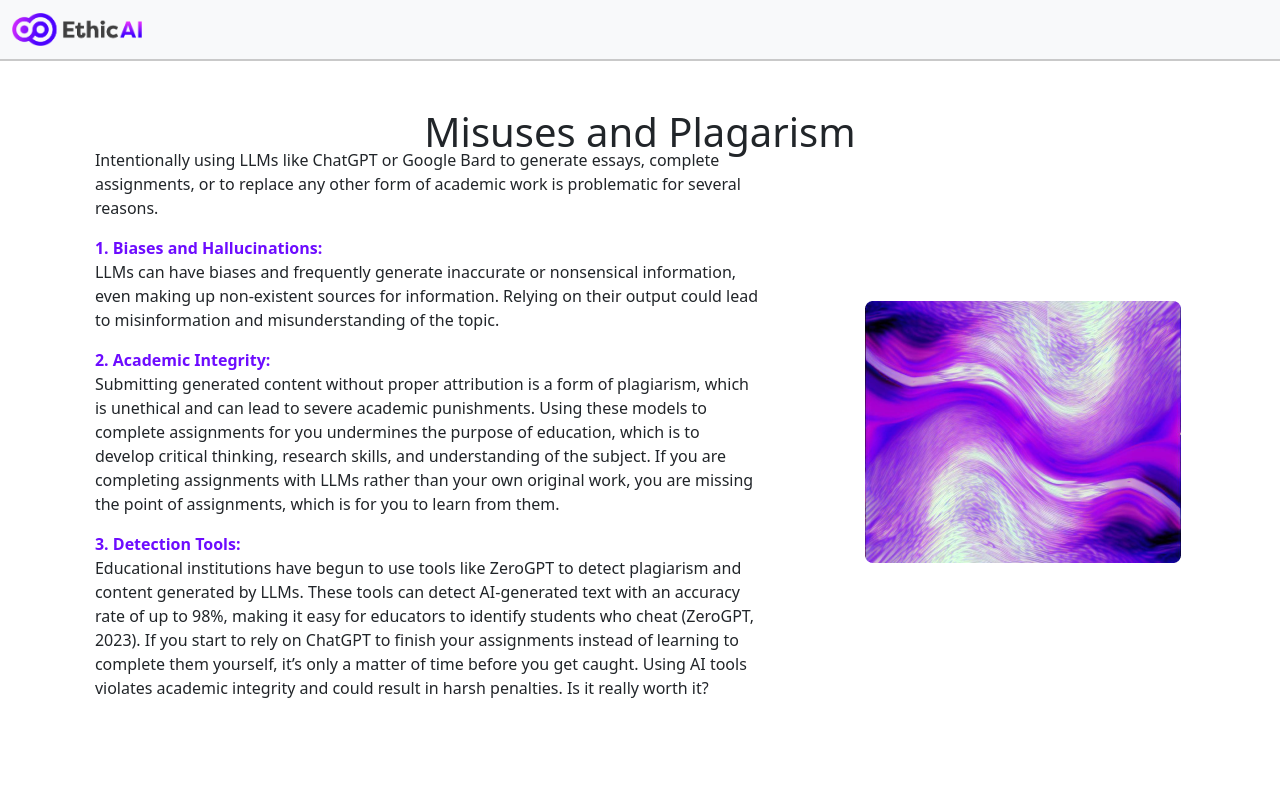
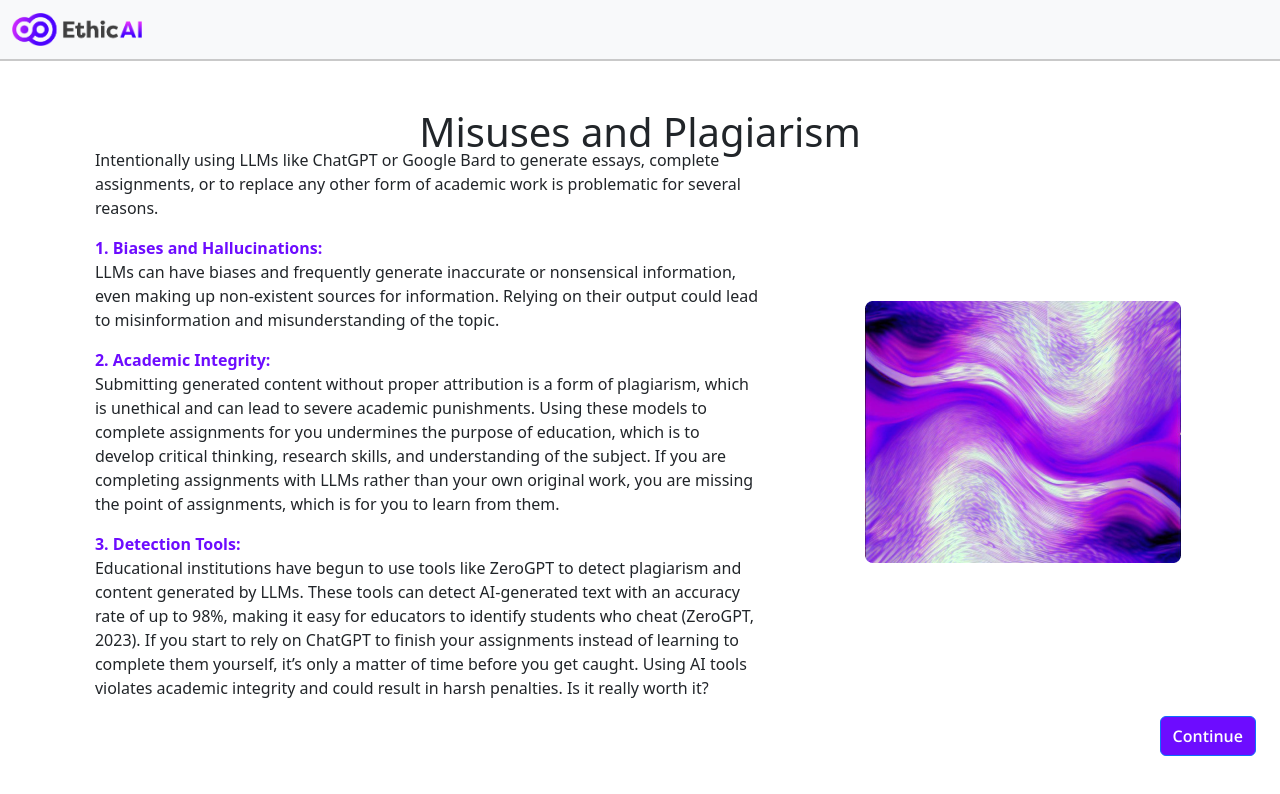
Before and after one commit to harslash/EthicAI, a Vue app in the folder project/ethicai-spa/: page /chatbots/misuses-and-plagarism in a window 1280 px wide. Shown: the top 794 px of the page. Built offline with nearby package versions, Linux system fonts and the light colour scheme.

Commit message:
EDIT CHATBOTS

```diff
--- a/project/ethicai-spa/src/components/pages/chatbots/chatbots-page-4.vue
+++ b/project/ethicai-spa/src/components/pages/chatbots/chatbots-page-4.vue
@@ -3,11 +3,15 @@
   <div class="container-fluid page-container text-center">
     <div class="row h-10 mb-5">
       <div class="col-md-12">
-                <h1 class="mt-5"> Misuses and Plagarism</h1>
+        <h1 class="mt-5">Misuses and Plagiarism</h1>
       </div>
     </div>
 
-        <div ref="firstSection" class="row h-30 mb-5 justify-content-center" :class="{ 'hidden': !showFirstSection}">
+    <div
+      ref="firstSection"
+      class="row h-30 mb-5 justify-content-center"
+      :class="{ 'hidden': !showFirstSection }"
+    >
       <div class="col-md-8 d-flex align-items-center">
         <div class="d-flex justify-content-center flex-wrap">
           <p class="section-text">
@@ -15,17 +19,17 @@
           </p>
 
           <p class="section-text">
-              <span style="color: #6D0CFF;"><b> 1. Biases and Hallucinations: </b></span><br>
+            <span style="color: #6D0CFF;"><b>1. Biases and Hallucinations:</b></span><br />
             LLMs can have biases and frequently generate inaccurate or nonsensical information, even making up non-existent sources for information. Relying on their output could lead to misinformation and misunderstanding of the topic.
           </p>
 
           <p class="section-text">
-                <span style="color: #6D0CFF;"><b> 2. Academic Integrity: </b></span><br>
+            <span style="color: #6D0CFF;"><b>2. Academic Integrity:</b></span><br />
             Submitting generated content without proper attribution is a form of plagiarism, which is unethical and can lead to severe academic punishments. Using these models to complete assignments for you undermines the purpose of education, which is to develop critical thinking, research skills, and understanding of the subject. If you are completing assignments with LLMs rather than your own original work, you are missing the point of assignments, which is for you to learn from them.
           </p>
 
           <p class="section-text">
-                <span style="color: #6D0CFF;"><b> 3. Detection Tools: </b></span><br>
+            <span style="color: #6D0CFF;"><b>3. Detection Tools:</b></span><br />
             Educational institutions have begun to use tools like ZeroGPT to detect plagiarism and content generated by LLMs. These tools can detect AI-generated text with an accuracy rate of up to 98%, making it easy for educators to identify students who cheat (ZeroGPT, 2023). If you start to rely on ChatGPT to finish your assignments instead of learning to complete them yourself, it’s only a matter of time before you get caught. Using AI tools violates academic integrity and could result in harsh penalties. Is it really worth it?
           </p>
         </div>
@@ -33,20 +37,46 @@
       <div class="col-md-4 d-flex align-items-center">
         <img class="img-a" src="../../../assets//dalle_page1_img.png" alt="an art piece depicting a purple swirl" />
       </div>
+
+        <div class="row h-10">
+            <div class="col-md-8 offset-md-4 d-flex justify-content-end align-items-top">
+                <purple-btn :text="'Continue'" @click="showSecondSection = true; scrollIntoSecondSection()" />
+            </div>
         </div>
     </div>
 
-
+  </div>
 </template>
 
 <script lang="ts">
 import { defineComponent } from 'vue';
 import NavBar from '../../reusable/nav-bar.vue';
+import PurpleBtn from '../../reusable-ui/purple-btn.vue';
 
 export default defineComponent({
   name: 'ChatbotsPage4',
+  data() {
+    return {
+      showFirstSection: true,
+    };
+  },
+  methods: {
+    scrollIntoSecondSection() {
+      this.$nextTick(() => {
+        const element = this.$refs.secondSection as HTMLElement;
+        if (element) {
+          element.scrollIntoView({
+            behavior: 'smooth',
+            block: 'start',
+            inline: 'start',
+          });
+        }
+      });
+    },
+  },
   components: {
     'nav-bar': NavBar,
+    'purple-btn': PurpleBtn,
   },
 });
 </script>
@@ -57,6 +87,7 @@ export default defineComponent({
 .container-fluid.page-container {
   height: 105vh;
   margin-top: 60px;
+  margin-bottom: 20px;
 }
 
 .text {
```
Lines whose indentation alone changed are shown as unchanged.
